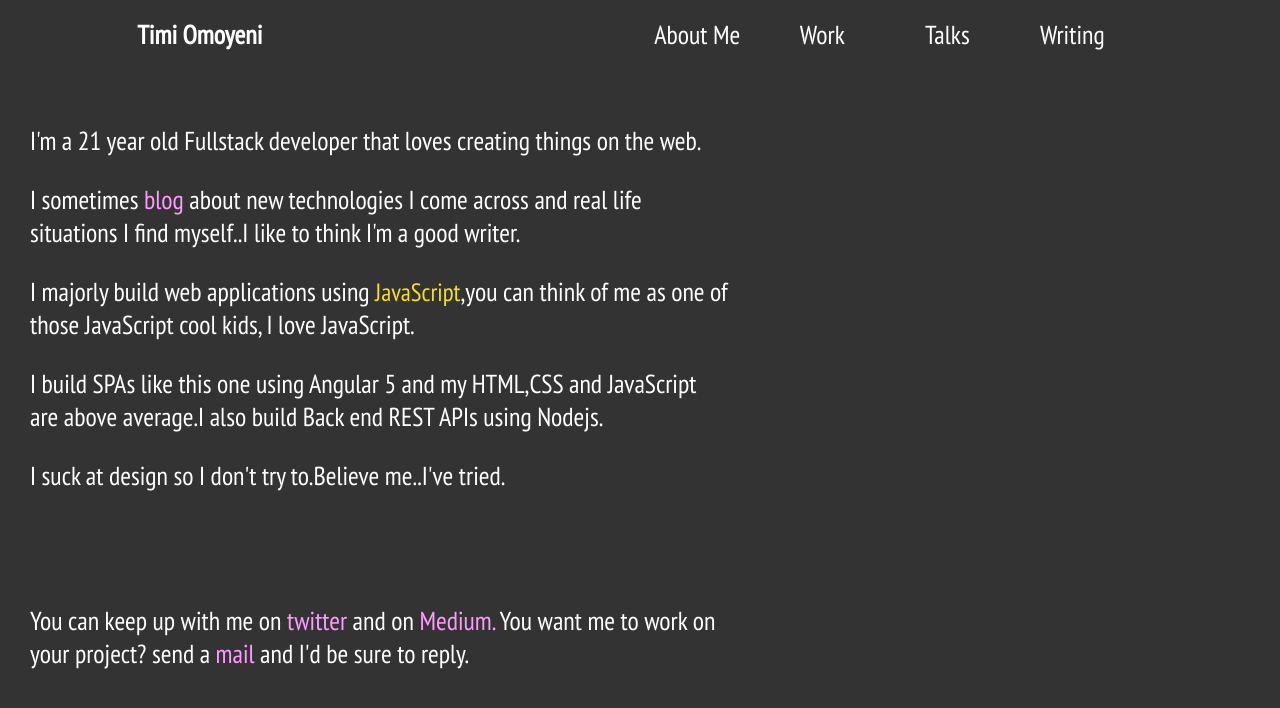
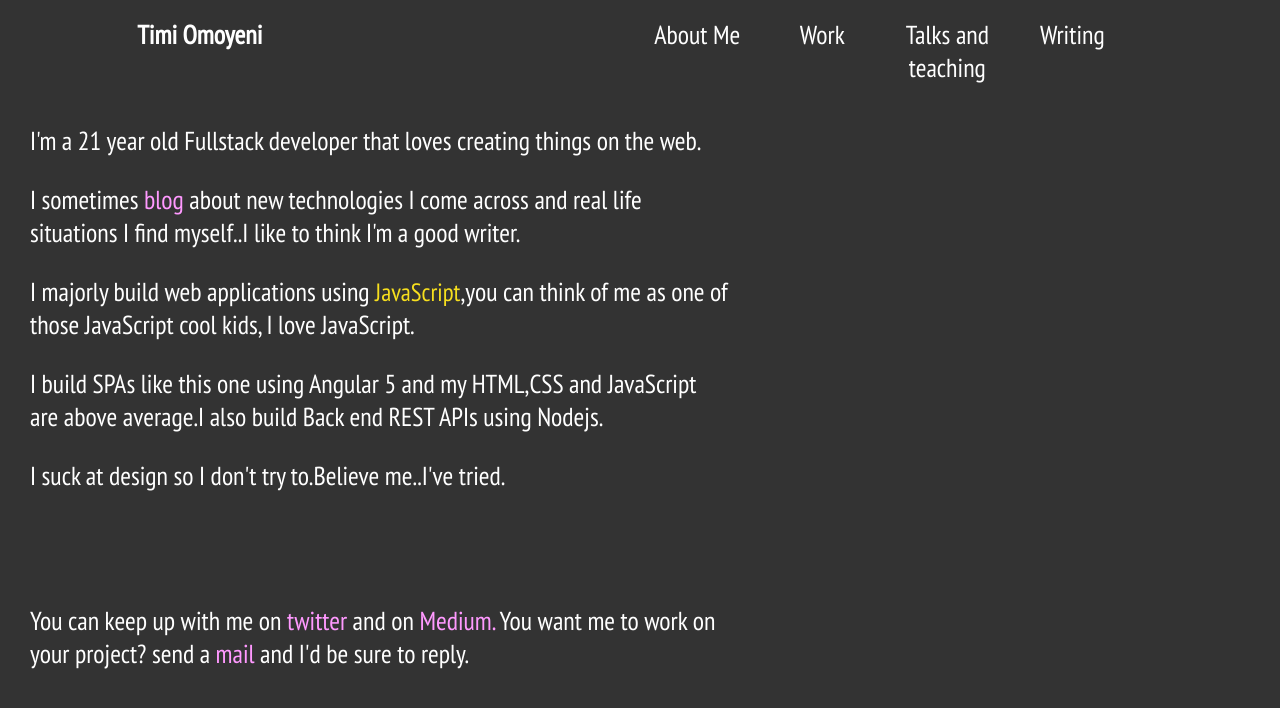
Before and after one commit to Timibadass/portfolio, an Angular app: page / in a window 1280 px wide. Shown: the top 708 px of the page. Built offline with nearby package versions, Linux system fonts and the light colour scheme.

Commit message:
added a 'talk and teaching' section

```diff
--- a/src/app/app.component.html
+++ b/src/app/app.component.html
@@ -9,7 +9,7 @@
     <ul class="nav__list">
       <li routerLink='about'>About Me</li>
       <li routerLink='work'>Work</li>
-      <li routerLink='talk'>Talks</li>
+      <li routerLink='talk'>Talks and teaching</li>
       <li><a href="https://medium.com/@timibadass">Writing</a></li>
     </ul>
   </nav>
```
